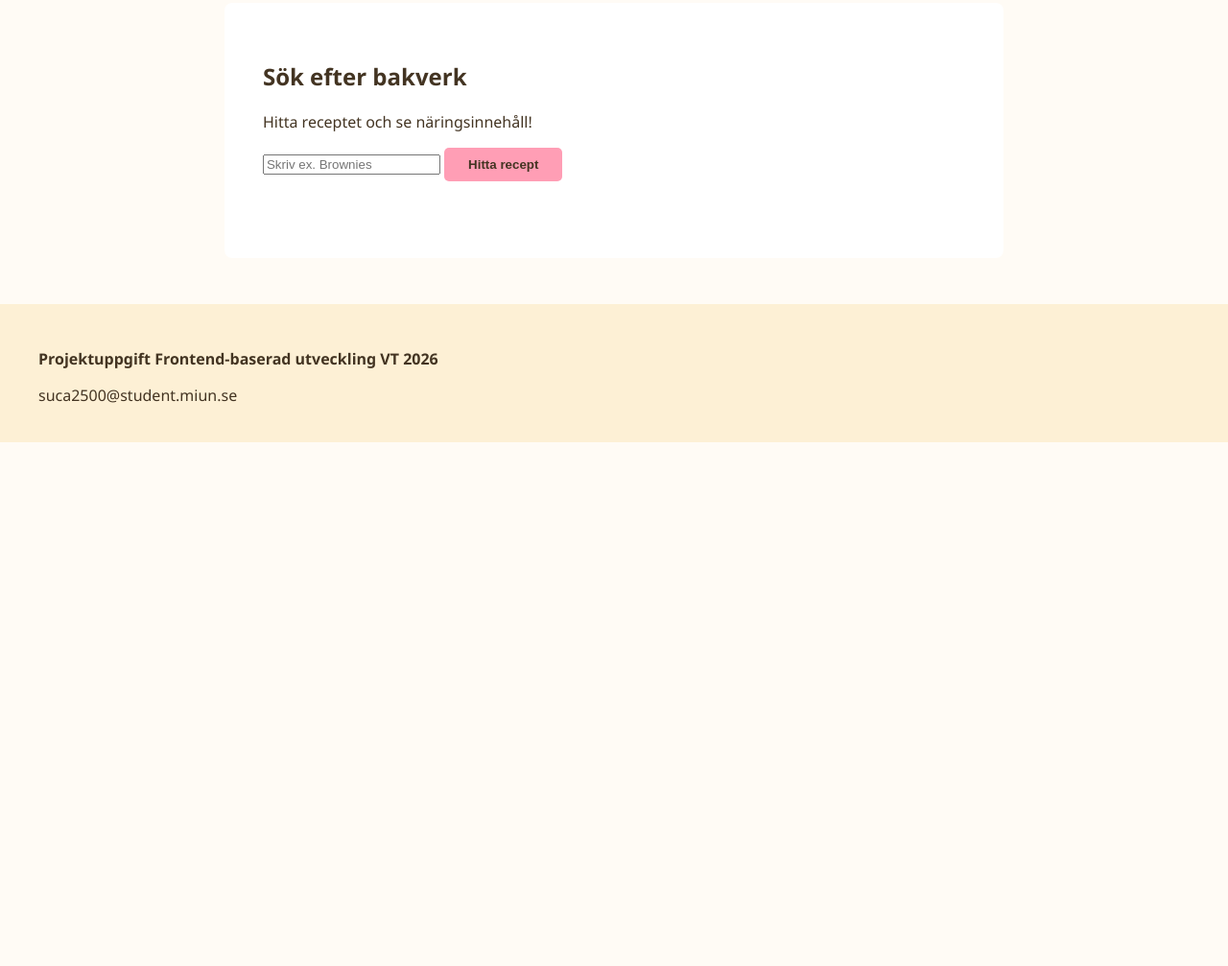
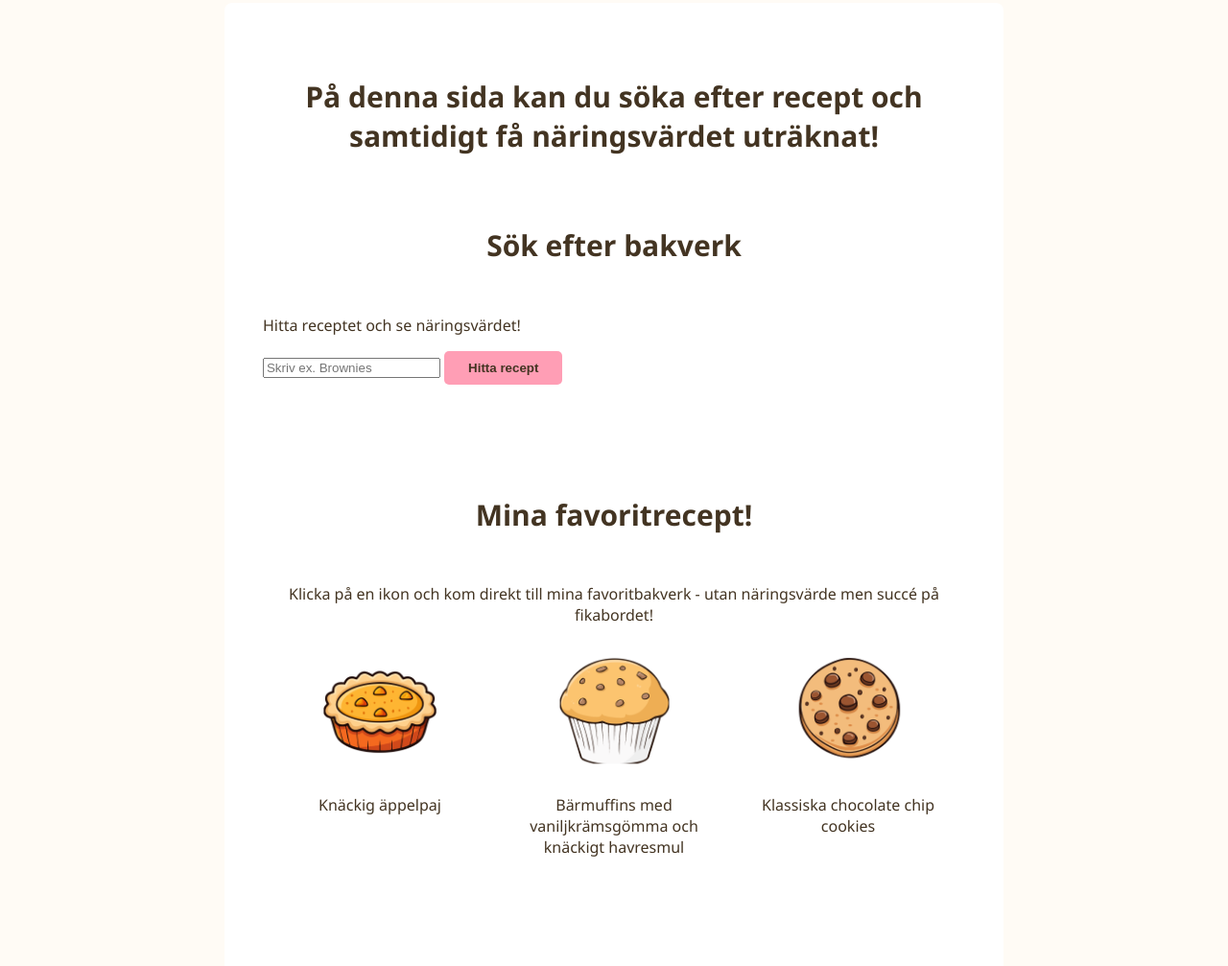
Before and after one commit to SusannaCarlsson90/projektuppgift_frontend, a website built with Vite: page index.html in a window 1280 px wide. Shown: the part 759-1766 px from the top of the page at 96% size. Before the commit the page ends 1220 px from the top, so only its background shows below. Built offline with nearby package versions, Linux system fonts and the light colour scheme.

Commit message:
animation för bilder med keyframes + ikoner för mina favoritrecept (ingen animation)

```diff
--- a/index.html
+++ b/index.html
@@ -25,6 +25,7 @@
 
     <nav id="nav-meny">
       <a href="/index.html" class="active">Hem</a>
+      <a href="/bonus.html">Bonus</a>
       <a href="/om.html">Om</a>
 
     </nav>
@@ -40,16 +41,46 @@
 
   <main>
 
-
+    <h2>På denna sida kan du söka efter recept och samtidigt få näringsvärdet uträknat!</h2>
       <section class="search-section">
           <h2>Sök efter bakverk</h2>
-          <p>Hitta receptet och se näringsinnehåll!</p>
+          <p>Hitta receptet och se näringsvärdet!</p>
 
           <input type="text" id="recipeSearch" placeholder="Skriv ex. Brownies">
           <button id="searchBtn">Hitta recept</button>
       </section>
 
   <div id="recipeHome" class="recipeGrid"></div>
+
+  <section class="favoriter">
+    <h2>Mina favoritrecept!</h2>
+    <p>Klicka på en ikon och kom direkt till mina favoritbakverk - utan näringsvärde men succé på fikabordet!</p>
+
+    <div class="favorit-grid">
+
+      <a href="https://mykitchenstories.se/knackig-appelpaj/" target="_blank" class="baklänk">
+        <div class="ikon-container">
+          <img src="/paj.png" alt="Äppelpaj">
+        </div>
+        <p>Knäckig äppelpaj</p>
+      </a>
+
+      <a href="https://mykitchenstories.se/saftiga-barmuffins-med-vaniljkramsgomma-och-knackigt-havresmul/" target="_blank" class="baklänk">
+        <div class="ikon-container">
+          <img src="/muffins.png" alt="Muffins">
+        </div>
+        <p>Bärmuffins med vaniljkrämsgömma och knäckigt havresmul</p>
+      </a>
+
+      <a href="https://www.ica.se/recept/chocolate-chip-cookies-728944/" target="_blank" class="baklänk">
+        <div class="ikon-container">
+          <img src="/cookie.png" alt="Chocolate chip cookies">
+        </div>
+        <p class="tips">Klassiska chocolate chip cookies</p>
+      </a>
+
+    </div>
+    </section>
 
 </main>
 
--- /dev/null
+++ b/src/css/_icons.scss
@@ -0,0 +1,57 @@
+@use 'base';
+
+
+.favoriter {
+  padding: 40px 20px;
+  text-align: center;
+
+  h2 {
+    color: base.$color-text;
+    margin-bottom: 10px;
+  }
+
+  p {
+    margin-bottom: 30px;
+    max-width: 800px;
+    margin-left: auto;
+    margin-right: auto;
+  }
+}
+
+.favorit-grid {
+  display: grid;
+  grid-template-columns: repeat(3, 1fr);
+  gap: 40px;
+  margin-bottom: 40px;
+max-width: 900px;
+  margin-left: auto;
+  margin-right: auto;
+}
+
+.ikon-container {
+  width: 120px;
+  height: 120px;
+  margin-bottom: 10px;
+
+
+  img {
+    width: 100%;
+    height: auto;
+    max-width: 150px;
+    display: block;
+
+  }
+}
+
+.baklänk {
+  text-decoration: none;
+  color: base.$color-text;
+  display: flex;
+  flex-direction: column;
+  align-items: center;
+  text-align: center;
+  width: 100%;
+  cursor: pointer;
+
+
+}
--- a/src/css/_layout.scss
+++ b/src/css/_layout.scss
@@ -45,6 +45,7 @@
     flex-direction: column;
     height: 100%;
     transition: transform 1s ease-in-out; //Transition på 1 sekund
+    animation: fadeIn 0.5s ease-out forwards; //Animationen tar 0.5s, easeout-bromsar in mjukt. Forwards = Fortätt vara synlig när animationen är klar.
 
     &:hover {
       transform: scale(1.18) //Vid hoover zoomas bilden in
--- a/src/css/main.scss
+++ b/src/css/main.scss
@@ -1,3 +1,5 @@
+@use 'icons';
+
 @use 'base';
 
 @use 'components';
@@ -30,7 +32,19 @@ body {
   color: base.$color-text;
   font-family: base.$font-stack;
   margin: 0;
+
+  h2 {
+font-size: 30px;
+margin: 0;
+text-align: center;
+padding: 5%;
+  }
+
+
+
 }
+
+
 main {
   background-color: base.$color-main;
   color: base.$color-text;
```
Also changed, not shown: bonus.html (added, +64 -0 lines), om.html (+2 -0 lines), public/coffee-milk.jpg (deleted), public/cookie.png (added), public/frukt.JPG (deleted), public/glada.JPG (deleted), public/macsannaberg.jpg (deleted), public/midsommar.jpeg (deleted), public/minion.jpg (deleted), public/muffins.png (added), public/nicopulka2.jpg (deleted), public/paj.png (added), public/plantage.jpg (deleted), 2 other files.
